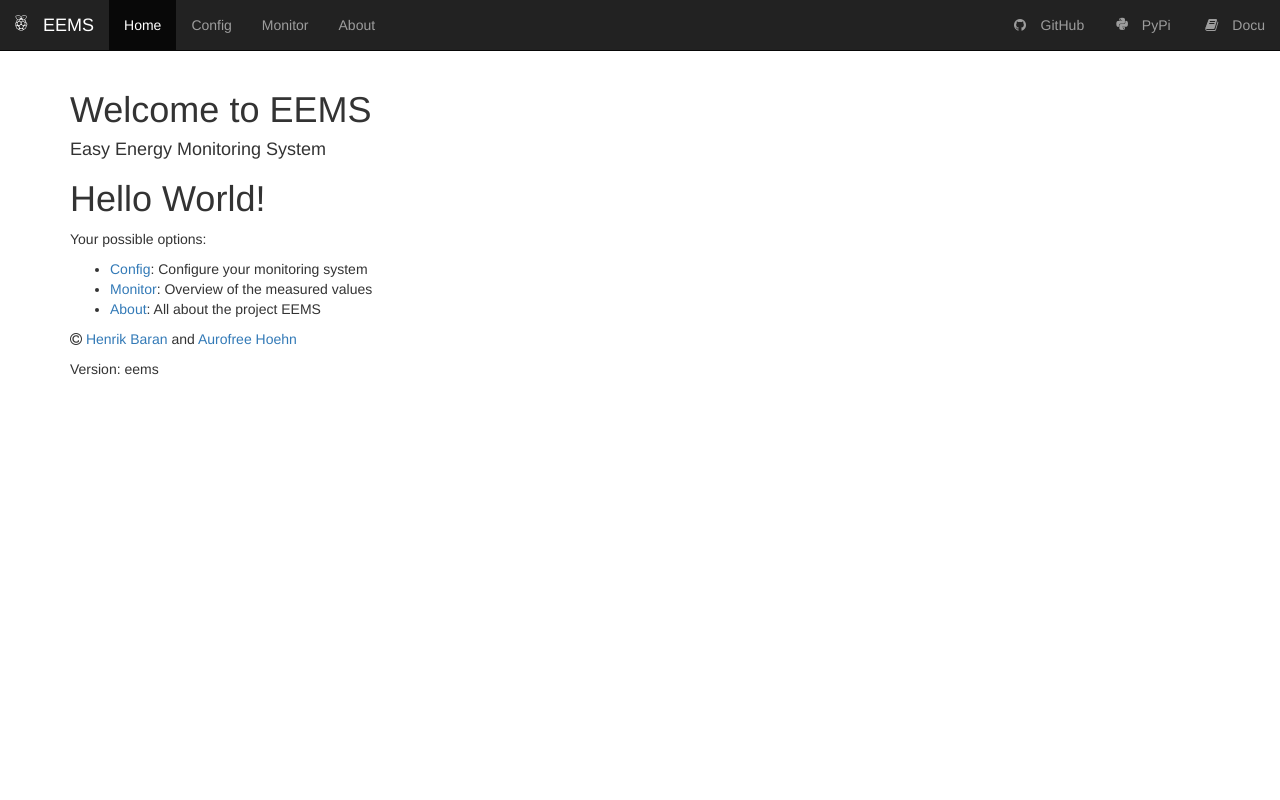
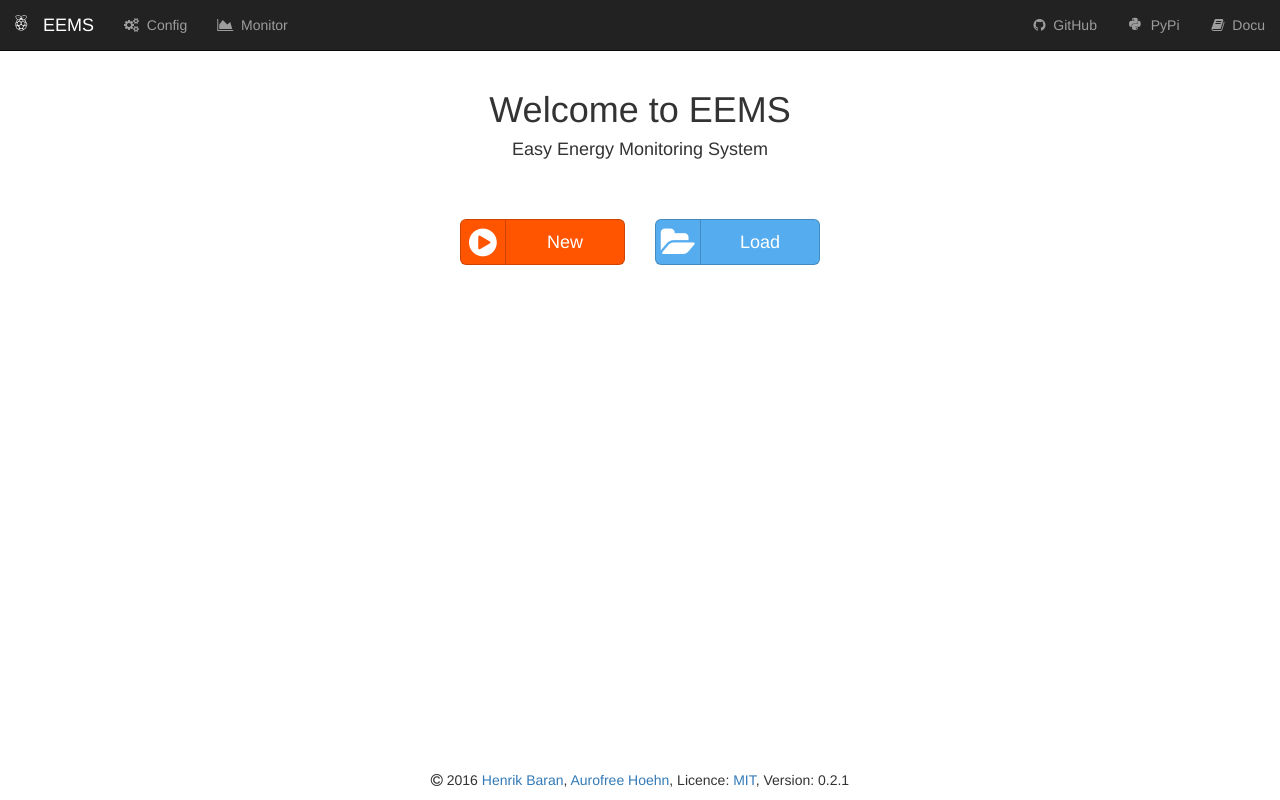
Before and after one commit to enricoba/eems, a Flask app: page / in a window 1280 px wide. Run offline with Flask 2, Linux system fonts and the light colour scheme; some libraries are stand-ins or nearby versions.

Commit message:
homepage session

```diff
--- a/eems/server/core.py
+++ b/eems/server/core.py
@@ -16,4 +16,4 @@ def homepage(name=None):
     return render_template("index.html", name=name)
 
 if __name__ == "__main__":
-    app.run()
+    app.run(host='0.0.0.0')
--- a/eems/server/templates/index.html
+++ b/eems/server/templates/index.html
@@ -7,14 +7,22 @@
 
     <title>EEMS - Easy Energy Monitoring System</title>
 
-    <link rel="stylesheet" href="{{ url_for('static', filename='bootstrap/css/bootstrap.min.css') }}">
+    <!--<link rel="stylesheet" href="{{ url_for('static', filename='bootstrap/css/bootstrap.min.css') }}">
     <link rel="stylesheet" href="{{ url_for('static', filename='bootstrap/css/bootstrap-social.css') }}">
     <link rel="stylesheet" href="{{ url_for('static', filename='font-awesome/css/font-awesome.min.css') }}">
-    <link rel="stylesheet" href="{{ url_for('static', filename='font-mfizz/font-mfizz.css') }}">
+    <link rel="stylesheet" href="{{ url_for('static', filename='font-mfizz/font-mfizz.css') }}">-->
+
+    <link rel="stylesheet" href="../static/bootstrap/css/bootstrap.min.css">
+    <link rel="stylesheet" href="../static/bootstrap/css/bootstrap-social.css">
+    <link rel="stylesheet" href="../static/font-awesome/css/font-awesome.min.css">
+    <link rel="stylesheet" href="../static/font-mfizz/font-mfizz.css">
+
+
 </head>
 
 <body>
-    <div class="container"> <!-- Header -->
+    <!-- Header -->
+    <header class="container">
         <nav class="navbar navbar-inverse navbar-fixed-top" role="navigation">
             <div class="container-fluid">
                 <div class="navbar-header">
@@ -29,53 +37,56 @@
                 </div>
                 <div class="collapse navbar-collapse" id="eemsBar">
                     <ul class="nav navbar-nav">
-                        <li class="active"><a href="#">Home</a></li>
-                        <li><a href="#">Config</a></li>
-                        <li><a href="#">Monitor</a></li>
-                        <li><a href="#">About</a></li>
+                        <li><a href="#"><i class="fa fa-cogs"></i>&nbsp; Config</a></li>
+                        <li><a href="#"><i class="fa fa-area-chart"></i>&nbsp; Monitor</a></li>
                     </ul>
                     <ul class="nav navbar-nav navbar-right nav-pills">
                         <li><a href="https://github.com/enricoba/eems">
-                            <i class="fa fa-github fa-fw"></i>
-                                &nbsp; GitHub</a></li>
+                            <i class="fa fa-github"></i>&nbsp; GitHub</a></li>
                         <li><a href="https://pypi.python.org/pypi/eems">
-                            <i class="icon-python"></i>
-                                &nbsp; PyPi</a></li>
+                            <i class="icon-python"></i>&nbsp; PyPi</a></li>
                         <li><a href="https://www.pythonhosted.org/eems/">
-                            <i class="fa fa-book fa-fw"></i>
-                                &nbsp; Docu</a></li>
+                            <i class="fa fa-book"></i>&nbsp; Docu</a></li>
                     </ul>
                 </div>
             </div>
         </nav>
-    </div>
+    </header>
 
-    <div class="container" style="padding-top:70px"> <!-- Welcome-Screen, Body, Main-Block -->
-        <h1> Welcome to EEMS </h1>
-        <h4> Easy Energy Monitoring System </h4>
-        {% if name %}
-          <h1>Hello {{ name }}!</h1>
-        {% else %}
-          <h1>Hello World!</h1>
-        {% endif %}
-        <p> Your possible options: </p>
-        <ul>
-            <li> <a href="#">Config</a>: Configure your monitoring system</li>
-            <li> <a href="#">Monitor</a>: Overview of the measured values </li>
-            <li> <a href="#">About</a>: All about the project EEMS </li>
-        </ul>
-    </div>
+    <!-- Content -->
+    <main class="container" style="padding-top: 70px">
+        <h1 class="text-center">Welcome to EEMS</h1>
+        <h4 class="text-center">Easy Energy Monitoring System</h4>
+        <div class="row" style="padding-top: 50px">
+            <div class="col-sm-4"></div>
+            <div class="col-sm-2" style="padding-bottom: 5px">
+                <a class="btn btn-block btn-lg btn-social btn-soundcloud">
+                    <span class="fa fa-play-circle"></span> <p class="text-center" style="margin: 0">New</p>
+                </a>
+            </div>
+            <div class="col-sm-2">
+                <a class="btn btn-block btn-lg btn-social btn-twitter">
+                    <span class="fa fa-folder-open"></span> <p class="text-center" style="margin: 0">Load</p>
+                </a>
+            </div>
+            <div class="col-sm-4"></div>
+        </div>
 
-    <div class="container"> <!-- footer -->
-        <footer>
-            <p> <i class="fa fa-copyright" aria-hidden="true"> </i> <a href="mailto:henrik.baran@online.de">Henrik Baran </a> and
-                <a href="mailto:a.hoehn@mailbox.org"> Aurofree Hoehn</a></p>
-            <p>Version: eems</p>
-        </footer>
-    </div>
+    </main>
+
+    <!-- footer -->
+    <footer class="navbar-fixed-bottom">
+        <div class="container">
+        <p class="text-center"><i class="fa fa-copyright"></i> 2016 <a href="#">Henrik Baran</a>,
+            <a href="#"> Aurofree Hoehn</a>, Licence: <a href="../static/files/LICENSE.rst">MIT</a>, Version: 0.2.1</p>
+        </div>
+    </footer>
 
     <!-- Javascript links -->
-    <script src="{{ url_for('static', filename='jquery/jquery.min.js') }}"></script>
-    <script src="{{ url_for('static', filename='bootstrap/js/bootstrap.min.js') }}"></script>
+    <!--<script src="{{ url_for('static', filename='jquery/jquery.min.js') }}"></script>
+    <script src="{{ url_for('static', filename='bootstrap/js/bootstrap.min.js') }}"></script>-->
+
+    <script src="../static/jquery/jquery.min.js"></script>
+    <script src="../static/bootstrap/js/bootstrap.min.js"></script>
 </body>
 </html>
```
Also changed, not shown: 1 other file.
